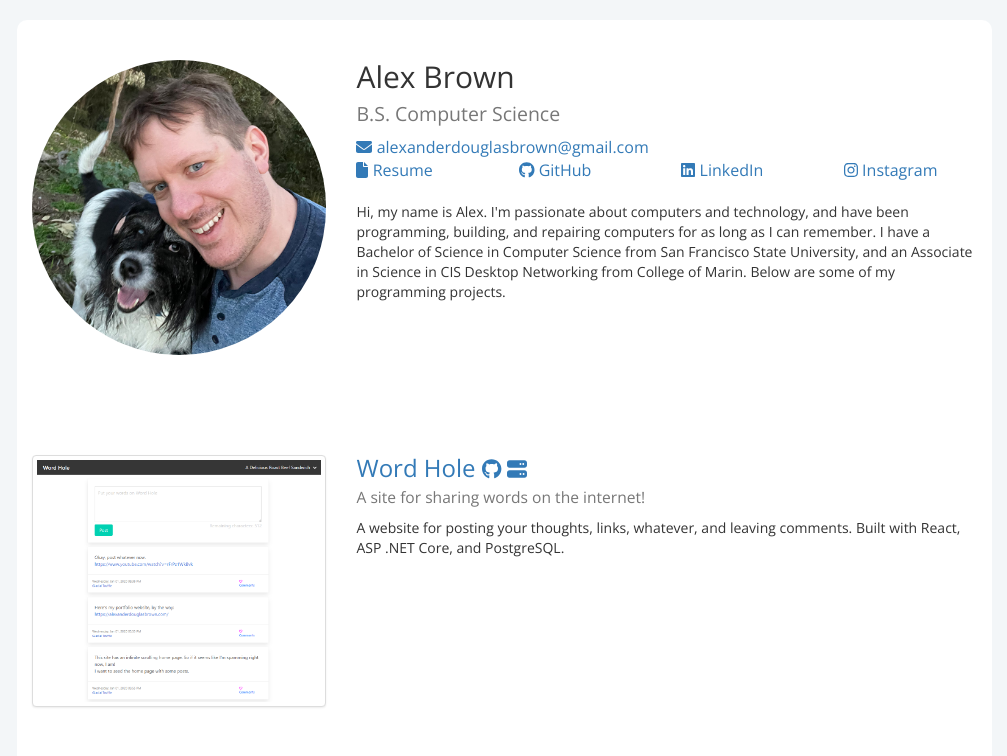
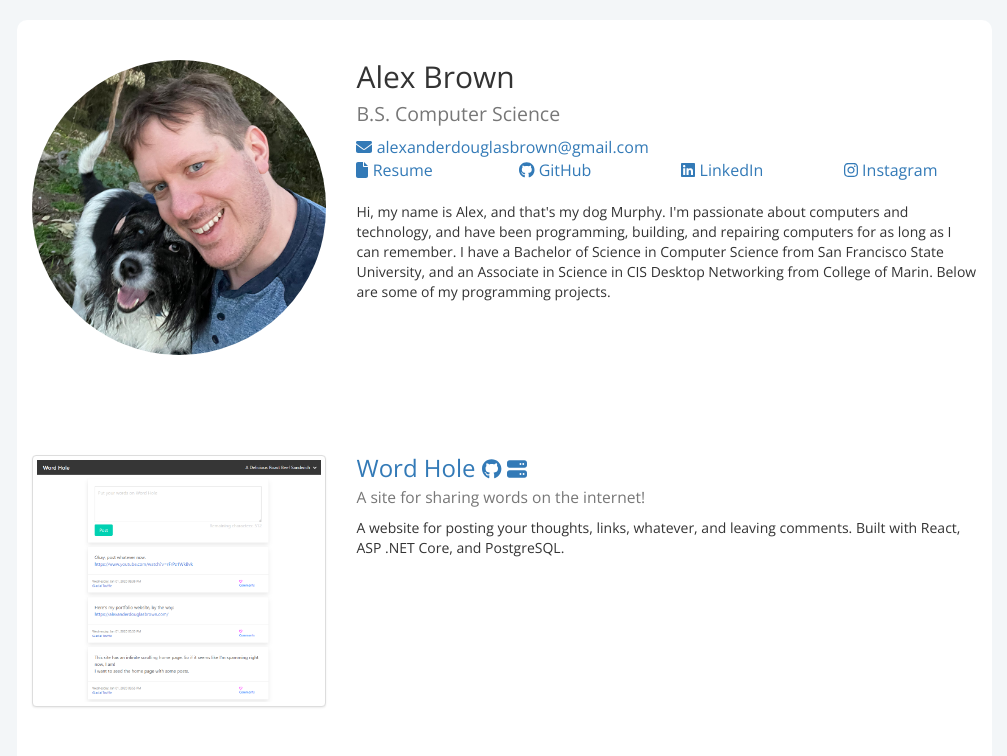
Before and after one commit to alexanderdouglasbrown/portfolio, a React (Create React App) app: page / in a window 1280 px wide. Shown: the top 756 px of the page, without its empty margins (136-1143 px from the left). Built offline with nearby package versions, Linux system fonts and the light colour scheme.

Commit message:
Shout-out to Mr. Murphy The Dog

```diff
--- a/src/App.js
+++ b/src/App.js
@@ -39,7 +39,7 @@ const App = props => {
               linkedin="https://www.linkedin.com/in/alexanderdouglasbrown/"
               instagram="https://www.instagram.com/glacialtruffle/"
             >
-              Hi, my name is Alex. I'm passionate about computers and technology, and have been programming, building, and repairing computers for as long as I can remember.
+              Hi, my name is Alex, and that's my dog Murphy. I'm passionate about computers and technology, and have been programming, building, and repairing computers for as long as I can remember.
               I have a Bachelor of Science in Computer Science from San Francisco State University, and an Associate in Science in CIS Desktop Networking from College of Marin.
               Below are some of my programming projects.
             </Profile>
```
